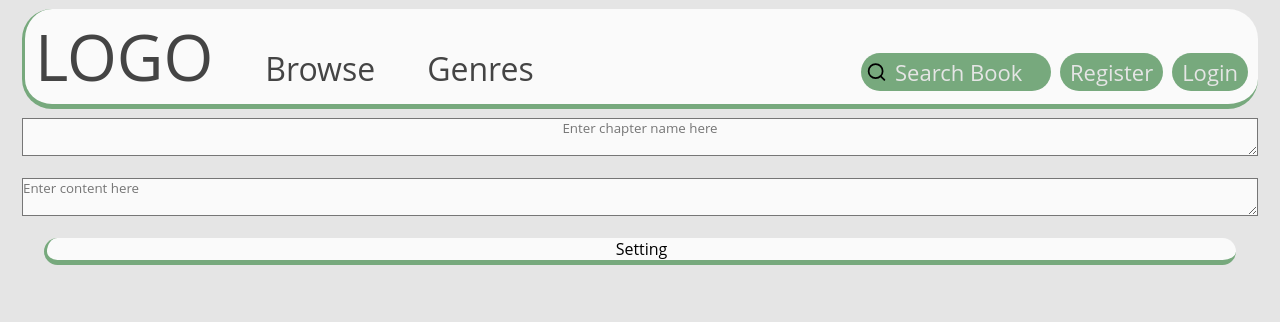
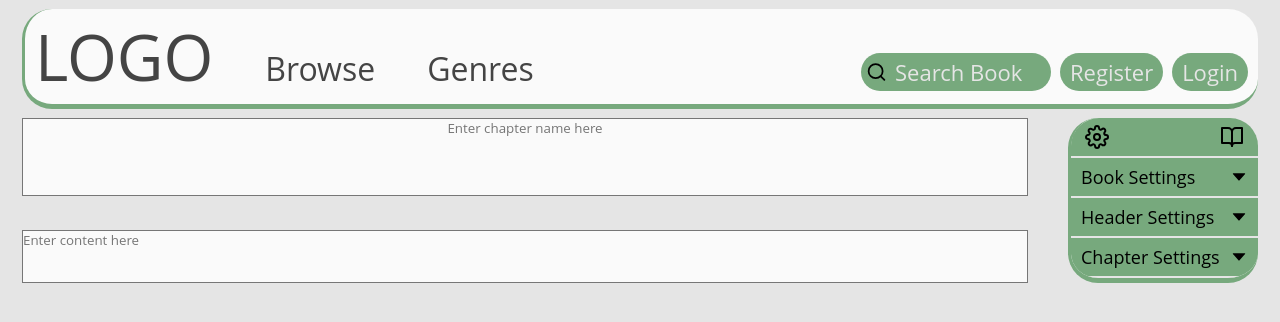
Before and after one commit to Blitzz13/book-creator, a React (Create React App) app: page /write in a window 1280 px wide. Shown: the top 322 px of the page. Built offline with nearby package versions, Linux system fonts and the light colour scheme.

Commit message:
implement book settings panel implement dynamic resize of content field

```diff
--- a/package.json
+++ b/package.json
@@ -8,14 +8,17 @@
     "@testing-library/react": "^13.4.0",
     "@testing-library/user-event": "^13.5.0",
     "@types/jest": "^27.5.2",
+    "@types/jquery": "^3.5.16",
     "@types/node": "^16.18.14",
     "@types/react": "^18.0.28",
-    "@types/validator": "^13.7.15",
     "@types/react-dom": "^18.0.11",
     "@types/styled-components": "^5.1.26",
+    "@types/validator": "^13.7.15",
+    "jquery": "^3.7.0",
     "react": "^18.2.0",
     "react-dom": "^18.2.0",
     "react-feather": "^2.0.10",
+    "react-icons": "^4.8.0",
     "react-modal": "^3.16.1",
     "react-router-dom": "^6.8.2",
     "react-scripts": "5.0.1",
--- a/src/commonStyledStyles/OverlayStyle.ts
+++ b/src/commonStyledStyles/OverlayStyle.ts
@@ -14,7 +14,6 @@ export const OverlayStyle = styled.div`
   background: #212b3277;
   ${({ isExiting }: { isExiting?: boolean }) =>
     css`
-      /* animation: ${TurnOnOpacity} 0.3s linear forwards; */
       ${isExiting
         ? css`
             animation: ${TurnOffOpacity} 0.3s ease-out;
--- a/src/components/BookSettings/BookSettings.tsx
+++ b/src/components/BookSettings/BookSettings.tsx
@@ -1,18 +1,110 @@
 import styled from "styled-components";
+import StyledWrapper from "../StyledWrapper/StyledWrapper";
 import { Colors } from "../../Colors";
-import StyledWrapper from "../StyledWrapper/StyledWrapper";
+import { Settings, BookOpen } from "react-feather";
+import BookSettingsSection from "../BookSettingsSection/BookSettingsSection";
+import $ from "jquery";
+import { generateId } from "../../helpers/helpFunctions";
+
+function resizeSettings() {
+  const wrapper = $("#book-settings").outerHeight();
+  const settings = $("#header-settings").outerHeight();
+  const sectionsWrapper = $("#sections-wrapper");
+
+  if (wrapper && settings) {
+    sectionsWrapper.height(wrapper - settings);
+  }
+}
+
 
 export default function BookSettings(data: any) {
-    return (
-        <Wrapper>
-          <div>Setting</div>
-            {/* <HeaderTextarea name="textarea" placeholder="Enter chapter name here"></HeaderTextarea>
-            <ContentTextarea name="textarea" placeholder="Enter content here"></ContentTextarea> */}
-        </Wrapper>
-    );
+  const bookSettingsId = generateId(7);
+  const headerSettingsId = generateId(7);
+  const chapterSettingsId = generateId(7);
+  window.addEventListener("resize", () => {
+    resizeSettings();
+  });
+
+  window.addEventListener("load", () => {
+    resizeSettings();
+  })
+
+  return (
+    <Wrapper {...data}>
+      <HeaderWrapper id="header-settings">
+        <SettingsIcon />
+        <OpenBookIcon />
+      </HeaderWrapper>
+      <SectionsWrapper id="sections-wrapper">
+        <SectionTitle data={{ title: "Book Settings", settingId: bookSettingsId }}></SectionTitle>
+        <SettingsWrapper id={bookSettingsId}>
+          <p>Book name: Test</p>
+          <p>Font family: Arial</p>
+          <p>Font size: 32px</p>
+        </SettingsWrapper>
+        <SectionTitle data={{ title: "Header Settings", settingId: headerSettingsId }}></SectionTitle>
+        <SettingsWrapper id={headerSettingsId}>
+          <p>Stylize first letter: true</p>
+        </SettingsWrapper>
+        <SectionTitle data={{ title: "Chapter Settings",settingId: chapterSettingsId }}></SectionTitle  >
+        <SettingsWrapper id={chapterSettingsId}>
+          <p>Chapter name: Test</p>
+          <p>Chapter state: Draft</p>
+        </SettingsWrapper>
+      </SectionsWrapper>
+    </Wrapper>
+  );
 }
+
+const SectionTitle = styled(BookSettingsSection)`
+  border-color: ${Colors.BACKGROUND};
+  border-style: solid;
+  border-width: 0 0 2px 0;
+`
+
+const SectionsWrapper = styled.div`
+  margin-top: 40px;
+  overflow-y: auto;
+`
+
+const SettingsIcon = styled(Settings)`
+  margin-left: 14px;
+`
+
+const OpenBookIcon = styled(BookOpen)`
+  margin-right: 14px;
+`
+
+const HeaderWrapper = styled.div`
+  z-index: 1;
+  background-color: ${Colors.ACCENT};
+  height: 40px;
+  border-top-right-radius: 28px;
+  border-top-left-radius: 28px;
+  display: flex;
+  align-items: center;
+  justify-content: space-between;
+  width: 187px;
+  position: absolute;
+  border-color: ${Colors.BACKGROUND};
+  border-style: solid;
+  border-width: 0 0 2px 0;
+`
 
 const Wrapper = styled(StyledWrapper)`
   margin-left: 22px;
   margin-right: 22px;
+  overflow-y: hidden;
+  isolation: isolate;
+  /* grid-area: b; */
 `;
+
+const SettingsWrapper = styled.div`
+  display: none;
+  text-align: left;
+  margin-left: 4px;
+  margin-bottom: 4px;
+  display: none;
+  flex-direction: column;
+  gap: 6px;
+`
--- /dev/null
+++ b/src/components/BookSettingsSection/BookSettingsSection.tsx
@@ -0,0 +1,85 @@
+import styled, { css, keyframes } from "styled-components";
+import { Colors } from "../../Colors";
+import { AiOutlineCaretDown } from "react-icons/ai";
+import { IBookSettingSection } from "../../interfaces/IBookSettingSection";
+import { generateId } from "../../helpers/helpFunctions";
+import React from "react";
+import $ from "jquery";
+
+export default function BookSettingsSection({ data, ...delegated }: IBookSettingSection) {
+  const arrowId = generateId(7);
+  const [isOpen, setIsOpen] = React.useState(false);
+  const [playAnim, setPlayAnim] = React.useState(false);
+  const settings = $(`#${data.settingId}`);
+  // let animate = false;
+
+  function click(): void {
+    if (!playAnim) {
+      setPlayAnim(true);
+    }
+
+    setIsOpen(!isOpen);
+  }
+
+  React.useEffect(() => {
+    const display = isOpen ? "flex" : "none";
+    settings.css("display", display);
+  }, [isOpen, settings])
+
+  return (
+    <Wrapper onClick={click} {...delegated}>
+      <Paragraph>
+        {data.title}
+      </Paragraph>
+      <ArrowDown animate={playAnim} isOpen={isOpen} id={arrowId}></ArrowDown>
+    </Wrapper>
+  );
+}
+
+const Wrapper = styled.div`
+  width: 100%;
+  height: 40px;
+  margin: auto;
+  background-color: ${Colors.ACCENT};
+  display: flex;
+  justify-content: space-between;
+  align-items: center;
+  font-size: ${18 / 16}rem;
+  cursor: pointer;
+`;
+
+const Paragraph = styled.p`
+  margin-left: 10px;
+`
+
+const ArrowDown = styled(AiOutlineCaretDown)`
+  margin-right: 10px;
+  ${({ isOpen, animate }: { animate: boolean, isOpen: boolean }) =>
+    animate && css`
+      ${!isOpen
+        ? css`
+            animation: ${RotateAnimDown} 0.3s ease-out;
+          `
+        : css`
+            animation: ${RotateAnimUp} 0.3s ease-in;
+          `}
+      animation-fill-mode: forwards;
+    `};
+`
+
+const RotateAnimUp = keyframes`
+    from {
+      transform: rotate(0);
+    }
+    to {
+      transform: rotate(180deg);
+    }
+`
+const RotateAnimDown = keyframes`
+    from {
+      transform: rotate(180deg);
+    }
+    to {
+      transform: rotate(0);
+    }
+`
--- a/src/components/WriteBook/WriteBook.tsx
+++ b/src/components/WriteBook/WriteBook.tsx
@@ -1,33 +1,66 @@
 import styled from "styled-components";
 import { Colors } from "../../Colors";
 import BookSettings from "../BookSettings/BookSettings";
+import $ from "jquery";
+
+function resizeContentTextarea() {
+  const contentTextArea = $("#content-textarea");
+  const settings = $("#book-settings");
+
+  if (contentTextArea) {
+    const navHeight = $("#nav-bar").outerHeight(true);
+    const headerHeight = $("#header-textarea").outerHeight(true);
+    const contentHeight = window.innerHeight - (navHeight ? navHeight : 0) - (headerHeight ? headerHeight : 0) - 40;
+    contentTextArea.height(contentHeight);
+    settings.height(contentHeight + (headerHeight ? headerHeight : 0) + 15);
+  }
+}
 
 export default function WriteBook(data: any) {
-    return (
-        <Wrapper>
-            <HeaderTextarea name="textarea" placeholder="Enter chapter name here"></HeaderTextarea>
-            <ContentTextarea name="textarea" placeholder="Enter content here"></ContentTextarea>
-            <BookSettings></BookSettings>
-        </Wrapper>
-    );
+
+  window.addEventListener("resize", () => {
+    resizeContentTextarea();
+  });
+
+  window.addEventListener("load", () => {
+    resizeContentTextarea();
+  })
+  return (
+    <Wrapper onLoad={resizeContentTextarea}>
+      <HeaderTextarea id="header-textarea" name="textarea" placeholder="Enter chapter name here"></HeaderTextarea>
+      <ContentTextarea id="content-textarea" name="textarea" placeholder="Enter content here"></ContentTextarea>
+      <Settings id="book-settings"></Settings>
+    </Wrapper>
+  );
 }
 
 const HeaderTextarea = styled.textarea`
   background-color: ${Colors.FOREGROUND};
   text-align: center;
   width: 100%;
-  resize: vertical;
+  height: 78px;
+  max-height: 78px;
+  resize: none;
+  grid-area: a;
 `;
 
 const ContentTextarea = styled.textarea`
   background-color: ${Colors.FOREGROUND};
   width: 100%;
-  resize: vertical;
+  resize: none;
+  grid-area: c;
+`;
+
+const Settings = styled(BookSettings)`
+  grid-area: b;
 `;
 
 const Wrapper = styled.div`
   margin-left: 22px;
-  margin-right: 22px;
   display: grid;
-  gap: 22px;
+  gap: 18px;
+  grid-template-columns: 1fr 234px;
+  grid-template-areas:
+  "a b"
+  "c b";
 `;
--- /dev/null
+++ b/src/helpers/helpFunctions.ts
@@ -0,0 +1,11 @@
+export function generateId(length: number):string {
+    let result = '';
+    const characters = 'ABCDEFGHIJKLMNOPQRSTUVWXYZabcdefghijklmnopqrstuvwxyz0123456789';
+    const charactersLength = characters.length;
+    let counter = 0;
+    while (counter < length) {
+      result += characters.charAt(Math.floor(Math.random() * charactersLength));
+      counter += 1;
+    }
+    return result;
+}
--- /dev/null
+++ b/src/interfaces/IBookSettingSection.ts
@@ -0,0 +1,6 @@
+export interface IBookSettingSection {
+    data: {
+        title: string;
+        settingId?: string;
+    };
+}
```
Also changed, not shown: 1 other file (tests, documents, lock files or other folders).
